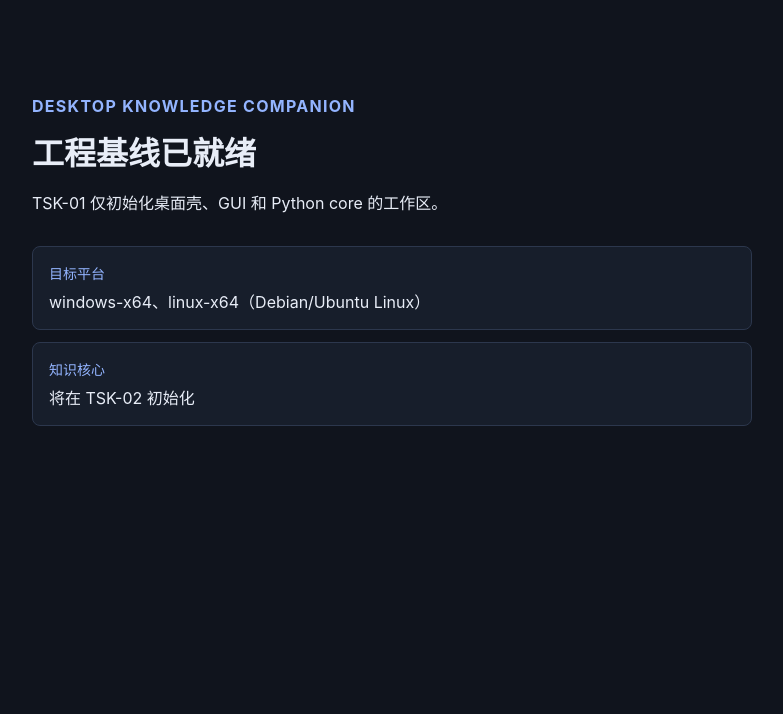
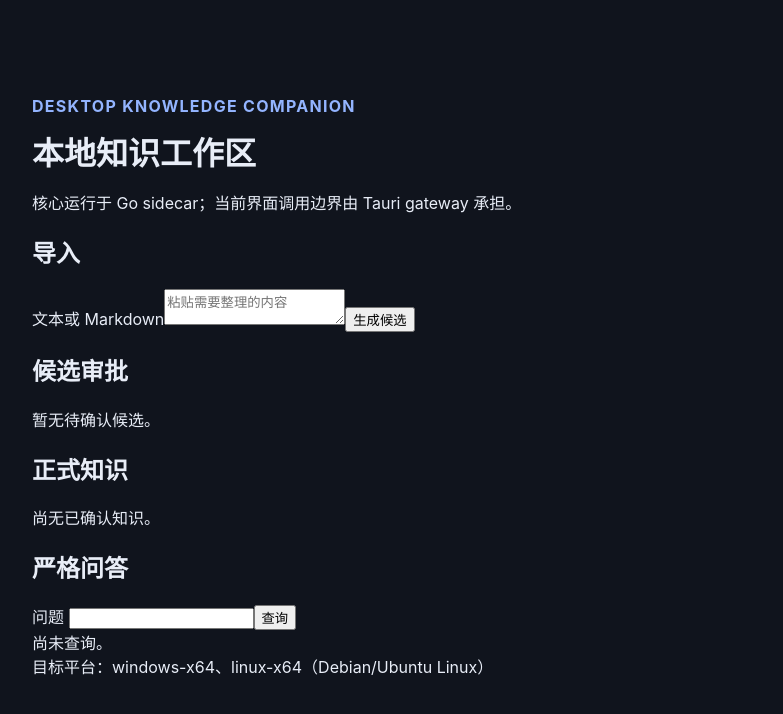
Before and after one commit to Qaraku/desktop-knowledge-companion, a React (Vite) app: page / in a window 1280 px wide. Shown: the top 714 px of the page, without its empty margins (248-1031 px from the left). Built offline with nearby package versions, Linux system fonts and the light colour scheme.

Commit message:
feat(gui): add knowledge workspace flow

```diff
--- a/src/App.tsx
+++ b/src/App.tsx
@@ -1,21 +1,88 @@
+import { FormEvent, useMemo, useState } from "react";
 import { supportedPlatforms } from "./projectScope";
 
+type Candidate = { id: number; content: string; state: "proposed" | "promoted" | "rejected" };
+type Knowledge = { id: number; content: string };
+
 export function App() {
+  const [source, setSource] = useState("");
+  const [candidates, setCandidates] = useState<Candidate[]>([]);
+  const [knowledge, setKnowledge] = useState<Knowledge[]>([]);
+  const [question, setQuestion] = useState("");
+  const [answer, setAnswer] = useState("尚未查询。");
+
+  const activeCandidates = useMemo(
+    () => candidates.filter((item) => item.state === "proposed"),
+    [candidates],
+  );
+
+  function importText(event: FormEvent) {
+    event.preventDefault();
+    const content = source.trim();
+    if (!content) return;
+    setCandidates((items) => [...items, { id: Date.now(), content, state: "proposed" }]);
+    setSource("");
+  }
+
+  function updateCandidate(id: number, content: string) {
+    setCandidates((items) => items.map((item) => (item.id === id ? { ...item, content } : item)));
+  }
+
+  function promote(candidate: Candidate) {
+    setCandidates((items) => items.map((item) => (item.id === candidate.id ? { ...item, state: "promoted" } : item)));
+    setKnowledge((items) => [...items, { id: candidate.id, content: candidate.content }]);
+  }
+
+  function reject(id: number) {
+    setCandidates((items) => items.map((item) => (item.id === id ? { ...item, state: "rejected" } : item)));
+  }
+
+  function ask(event: FormEvent) {
+    event.preventDefault();
+    const terms = question.toLocaleLowerCase();
+    const evidence = knowledge.filter((item) => item.content.toLocaleLowerCase().includes(terms));
+    setAnswer(evidence.length ? `个人知识引用：${evidence.map((item) => item.content).join("；")}` : "无法基于个人知识回答。");
+  }
+
   return (
     <main className="app-shell">
-      <p className="eyebrow">Desktop Knowledge Companion</p>
-      <h1>工程基线已就绪</h1>
-      <p>TSK-01 仅初始化桌面壳、GUI 和 Python core 的工作区。</p>
-      <dl>
-        <div>
-          <dt>目标平台</dt>
-          <dd>{supportedPlatforms.join("、")}（Debian/Ubuntu Linux）</dd>
-        </div>
-        <div>
-          <dt>知识核心</dt>
-          <dd>将在 TSK-02 初始化</dd>
-        </div>
-      </dl>
+      <header>
+        <p className="eyebrow">Desktop Knowledge Companion</p>
+        <h1>本地知识工作区</h1>
+        <p>核心运行于 Go sidecar；当前界面调用边界由 Tauri gateway 承担。</p>
+      </header>
+      <section aria-labelledby="import-title">
+        <h2 id="import-title">导入</h2>
+        <form onSubmit={importText}>
+          <label>
+            文本或 Markdown
+            <textarea value={source} onChange={(event) => setSource(event.target.value)} placeholder="粘贴需要整理的内容" />
+          </label>
+          <button type="submit">生成候选</button>
+        </form>
+      </section>
+      <section aria-labelledby="candidate-title">
+        <h2 id="candidate-title">候选审批</h2>
+        {activeCandidates.length === 0 ? <p>暂无待确认候选。</p> : activeCandidates.map((candidate) => (
+          <article key={candidate.id} className="card">
+            <textarea aria-label="候选内容" value={candidate.content} onChange={(event) => updateCandidate(candidate.id, event.target.value)} />
+            <p><button onClick={() => promote(candidate)}>确认入库</button> <button onClick={() => reject(candidate.id)}>拒绝</button></p>
+          </article>
+        ))}
+      </section>
+      <section aria-labelledby="knowledge-title">
+        <h2 id="knowledge-title">正式知识</h2>
+        {knowledge.length === 0 ? <p>尚无已确认知识。</p> : <ul>{knowledge.map((item) => <li key={item.id}>{item.content}</li>)}</ul>}
+      </section>
+      <section aria-labelledby="query-title">
+        <h2 id="query-title">严格问答</h2>
+        <form onSubmit={ask}>
+          <label>问题 <input value={question} onChange={(event) => setQuestion(event.target.value)} /></label>
+          <button type="submit">查询</button>
+        </form>
+        <output>{answer}</output>
+      </section>
+      <footer>目标平台：{supportedPlatforms.join("、")}（Debian/Ubuntu Linux）</footer>
     </main>
   );
 }
```
